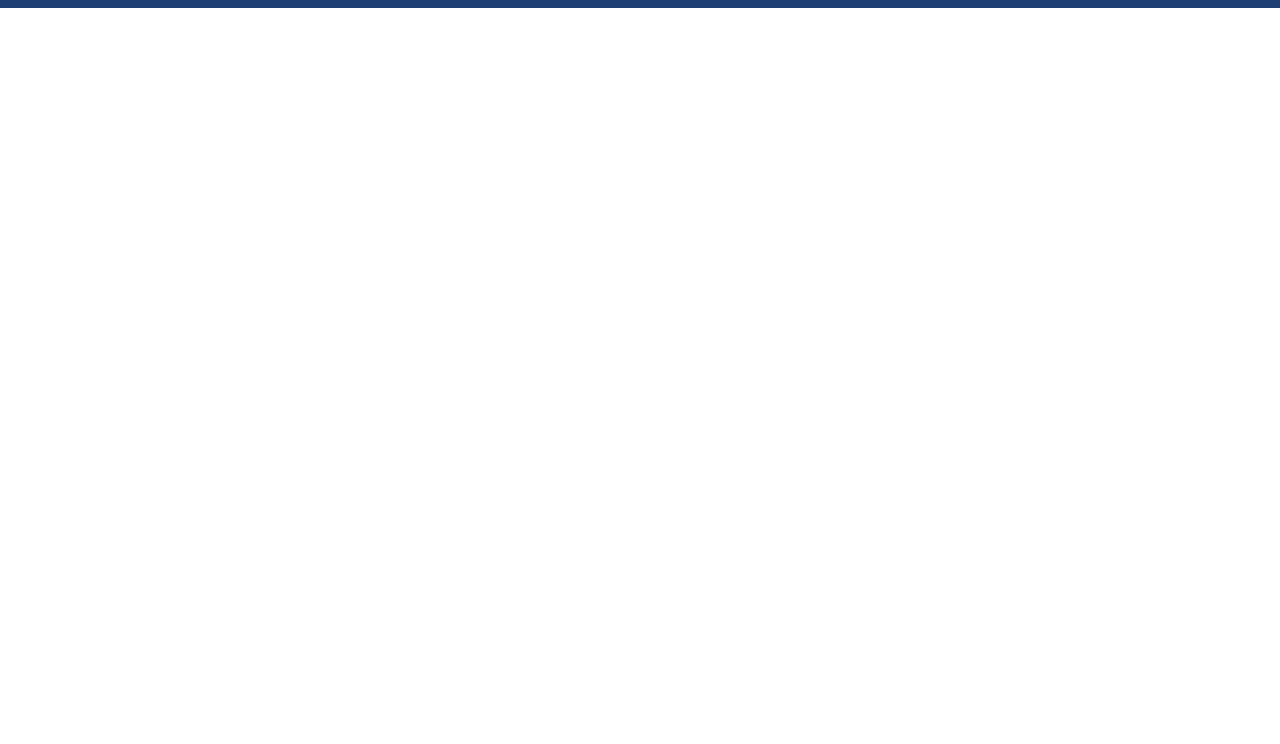
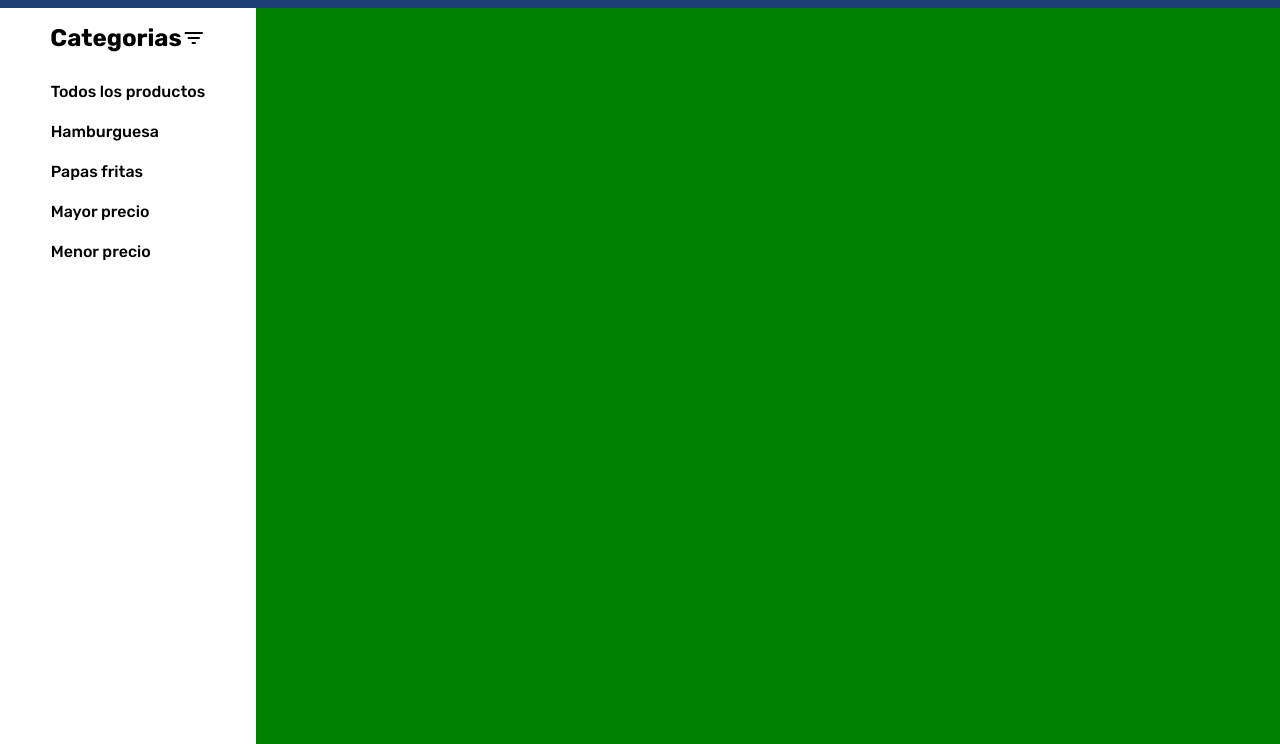
Before and after one commit to BuchaillotBenjamin/parcial2_programacion, a website built with Vite: page index.html in a window 1280 px wide. Shown: the part 56-800 px from the top of the page. Built offline with nearby package versions, Linux system fonts and the light colour scheme.

Commit message:
video 3 y 4 terminados

```diff
--- a/index.html
+++ b/index.html
@@ -18,6 +18,7 @@
     </head>
   <body>
     <header>
+      <!-- header -->
       <div class="container_principalHeader">
          <div class="container_contentHeader">
           <div class="headerSearch">
@@ -39,6 +40,23 @@
       </div>
 
     </header>
+<!-- main -->
+    <main>
+      <div class="container_view">
+        <aside class="listAside">
+          <h2>Categorias  <span class="material-symbols-outlined">
+            filter_list
+          </span></h2>
+
+          <ul id="listFilter"></ul>
+
+        </aside>
+        <div class="store">
+
+        </div>
+      </div>
+
+    </main>
     <script type="module" src="/main.js"></script>
   </body>
 </html>
--- /dev/null
+++ b/main.js
@@ -0,0 +1,3 @@
+import { renderCategories } from "./src/services/categories";
+import './style.css'
+renderCategories()
--- /dev/null
+++ b/src/services/categories.js
@@ -0,0 +1,35 @@
+//render de la vista categorias
+
+export const renderCategories = () =>{
+
+    const ulList = document.getElementById("listFilter")
+    ulList.innerHTML=
+    `
+    <li id="Todo">Todos los productos</li>
+    <li id="Hamburguesa">Hamburguesa</li>
+    <li id="Papas">Papas fritas</li>
+    <li id="mayorPrecio">Mayor precio</li>
+    <li id="menorPrecio">Menor precio</li>
+    `;
+
+    const liElement=ulList.querySelectorAll("li")
+    liElement.forEach((liElement)=>{
+        liElement.addEventListener("click",() =>{
+            handleClick(liElement)
+        })
+
+    })
+
+    const handleClick = (elemento) =>{
+        liElement.forEach((el)=>{
+            if(el.classList.contains("liActive")){
+                el.classList.remove("liActive")
+            }else{
+                if(elemento==el){
+                    el.classList.add("liActive")
+                }
+            }
+
+        })
+    }
+}
--- a/style.css
+++ b/style.css
@@ -1,9 +1,10 @@
+/* generales */
 * {
     margin: 0;
     padding: 0;
     font-family: "Rubik", sans-serif;
 }
-
+/* header */
 .container_principalHeader {
     width: 100vw;
     height: 8vh;
@@ -63,3 +64,58 @@
     display: flex;
     align-items: center;
 }
+
+/*  main */
+
+.container_view{
+    display: grid;
+    grid-template-columns: 0.2fr 0.8fr;
+}
+
+.listAside{
+    height: 92vh;
+}
+
+.store{
+    height: 92vh;
+    background-color: green;
+}
+
+/* list aside */
+.listAside{
+    display: flex;
+    align-items: center;
+    flex-direction: column;
+}
+
+.listAside h2{
+    display: flex;
+    font-size: 3vh;
+    justify-content: center;
+    align-items: center;
+    margin-top: 2vh;
+}
+
+.listAside ul{
+    list-style: none;
+    display: flex;
+    flex-direction: column;
+    align-items: flex-start;
+    justify-content: space-around;
+    gap: 1vh;
+    margin-top:3vh ;
+}
+
+ .listAside ul li{
+    font-size:2vh ;
+    font-weight: 500;
+    padding: .4rem ;
+    border-radius: .4rem ;
+    cursor: pointer;
+ }
+
+.liActive{
+    background-color: #1e3f72;
+    color: white;
+
+}
```
